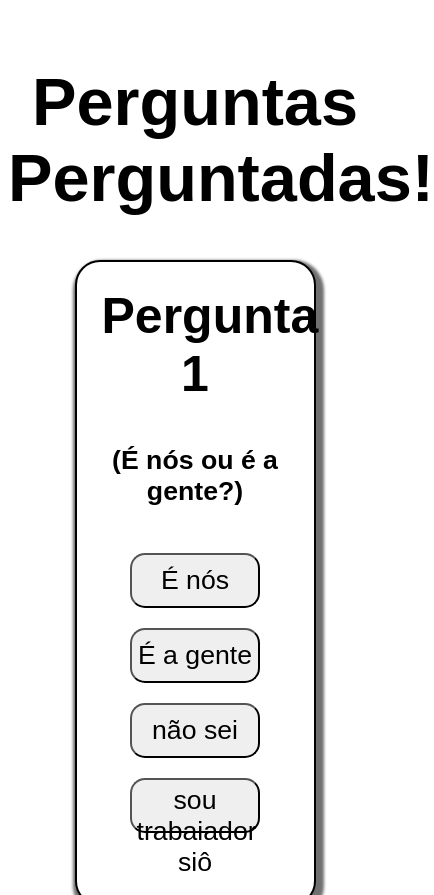
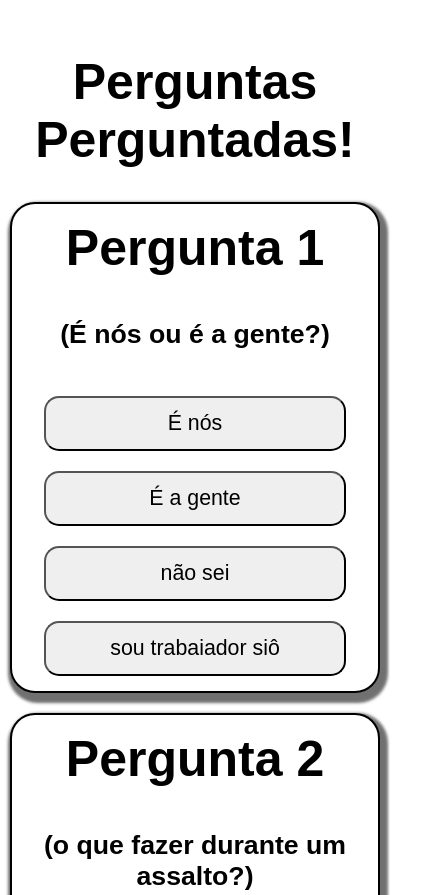
Before and after one commit to coiotzzz/Quiz-Das-Qn-Banda, a plain HTML site: page index.html in a window 390 px wide. Shown: the top 895 px of the page, 434 px wide, since content can reach past the window. Drawn offline with Linux system fonts and the light colour scheme.

Commit message:
Add files via upload

```diff
--- a/style.css
+++ b/style.css
@@ -1,18 +1,19 @@
+/* Cor de fundo e transição do corpo */
 body {
     background-color: #3498db, #a7acaf; /* Cor inicial */
     transition: background-color 5.0s ease; /* Transição suave de cor */
-    font:normal 25pt arial;
+    font: normal 25pt arial;
     text-align: center;
 }
 
-
+/* Efeito hover para o body */
 body:hover {
     background-color: #18ecf3; /* Nova cor quando o mouse passar sobre o elemento */
 }
 
-/*topo da pagina*/
+/* topo da página */
 .cabeca {
-    color:rgb(0, 0, 0);
+    color: rgb(0, 0, 0);
     user-select: none;
 }
 
@@ -20,69 +21,131 @@ body:hover {
     margin-top: 5%;
 }
 
-
+/* Título das perguntas */
 .titulo {
     margin-top: 0px;
     user-select: none;
 }
 
-.conteudo {
+/* Conteúdo das perguntas */
+.conteudo, .conteudo2 {
     margin-bottom: 5%;
-    padding:25px;
+    padding: 25px;
 }
 
-.conteudo2 {
-
-    padding:25px;
-}
-
-/*formulário de perguntas*/
+/* Formulário de perguntas */
 section {
-    margin:auto;
+    margin: auto;
     width: 50%;
     border-radius: 25px;
     background-color: rgb(255, 255, 255);
-    border:2px solid black;
+    border: 2px solid black;
     box-shadow: rgba(0, 0, 0, 0.562) 3px 5px 3px 5px;
 }
 
-/*Bem vindo*/
+/* Bem-vindo */
 .bV {
-    padding-top:19px;
+    padding-top: 19px;
 }
 
-/*texto de exemplo*/
+/* Texto de exemplo */
 .ex {
     font-style: italic;
     font: normal 20pt arial;
     user-select: none;
 }
 
-/*botão das perguntas*/
+/* Botão das perguntas */
 .bp {
     background-color: rgba(192, 192, 179, 0.438);
     font: normal 20pt arial;
-    width:70%;
+    width: 70%;
     height: 55px;
     border-radius: 12px 12px 0px 0px;
     margin-bottom: 25px;
 }
 
-
-
+/* Botões das perguntas */
 .botao {
     padding: 5px;
     margin-top: 20px;
     background-color: rgba(79, 82, 80, 0.096);
     font: normal 20pt arial;
-    width:70%;
+    width: 70%;
     height: 55px;
     border-radius: 15px;
     transition: all 0.2s ease;
 }
 
 .botao:hover {
-    width:72%;
+    width: 72%;
     height: 65px;
-    box-shadow:rgba(0, 0, 0, 0.362) 3px 5px 3px 5px;
+    box-shadow: rgba(0, 0, 0, 0.362) 3px 5px 3px 5px;
 }
+
+/* Responsividade para telas menores */
+
+/* Para telas de até 768px (tablets e telas menores) */
+@media (max-width: 768px) {
+    /* Ajusta o tamanho do título no cabeçalho */
+    .bV {
+        font-size: 2em;
+    }
+
+    /* Ajusta o tamanho das perguntas */
+    .titulo {
+        font-size: 1.8em;
+    }
+
+    /* Ajusta a largura da seção das perguntas */
+    section {
+        width: 80%; /* Aumenta a largura da seção para dispositivos móveis */
+        padding: 15px;
+    }
+
+    /* Ajusta a largura dos botões */
+    .botao {
+        width: 85%; /* Aumenta a largura dos botões para melhor aproveitamento */
+        font-size: 18pt;
+    }
+
+    /* Ajuste do espaçamento */
+    .conteudo, .conteudo2 {
+        padding: 20px;
+    }
+}
+
+/* Para telas de até 480px (smartphones) */
+@media (max-width: 480px) {
+    /* Ajusta ainda mais o tamanho do título */
+    .bV {
+        font-size: 1.5em;
+    }
+
+    .titulo {
+        font-size: 1.5em;
+    }
+
+    /* Ajusta a largura das seções */
+    section {
+        width: 90%; /* Usa quase toda a largura da tela */
+        padding: 10px;
+    }
+
+    /* Ajusta os botões para telas pequenas */
+    .botao {
+        width: 90%; /* Os botões ficam ainda maiores */
+        font-size: 16pt;
+    }
+
+    /* Ajusta o corpo e outros elementos para telas pequenas */
+    .conteudo, .conteudo2 {
+        margin-bottom: 20px;
+        padding: 15px;
+    }
+
+    /* Ajusta o espaçamento do footer */
+    footer {
+        padding: 10px;
+    }
+}
```
